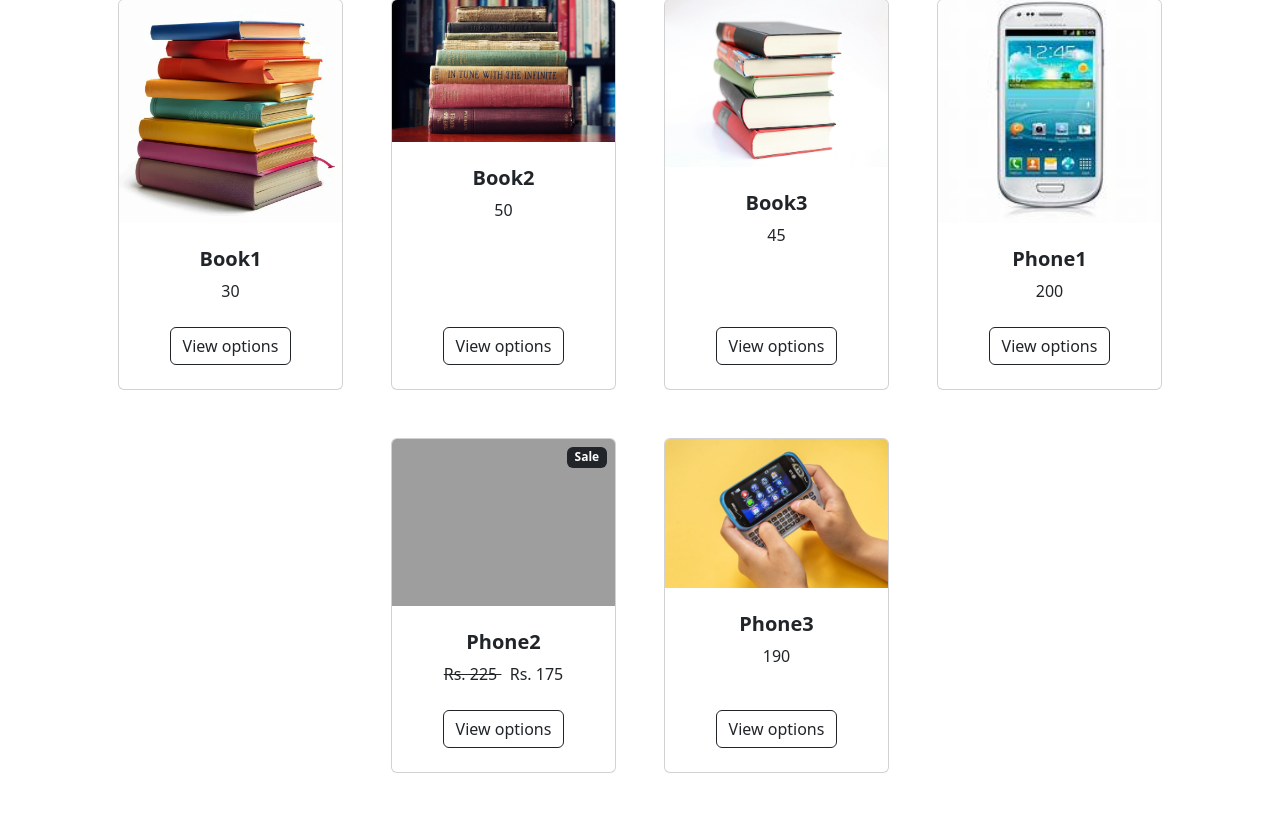
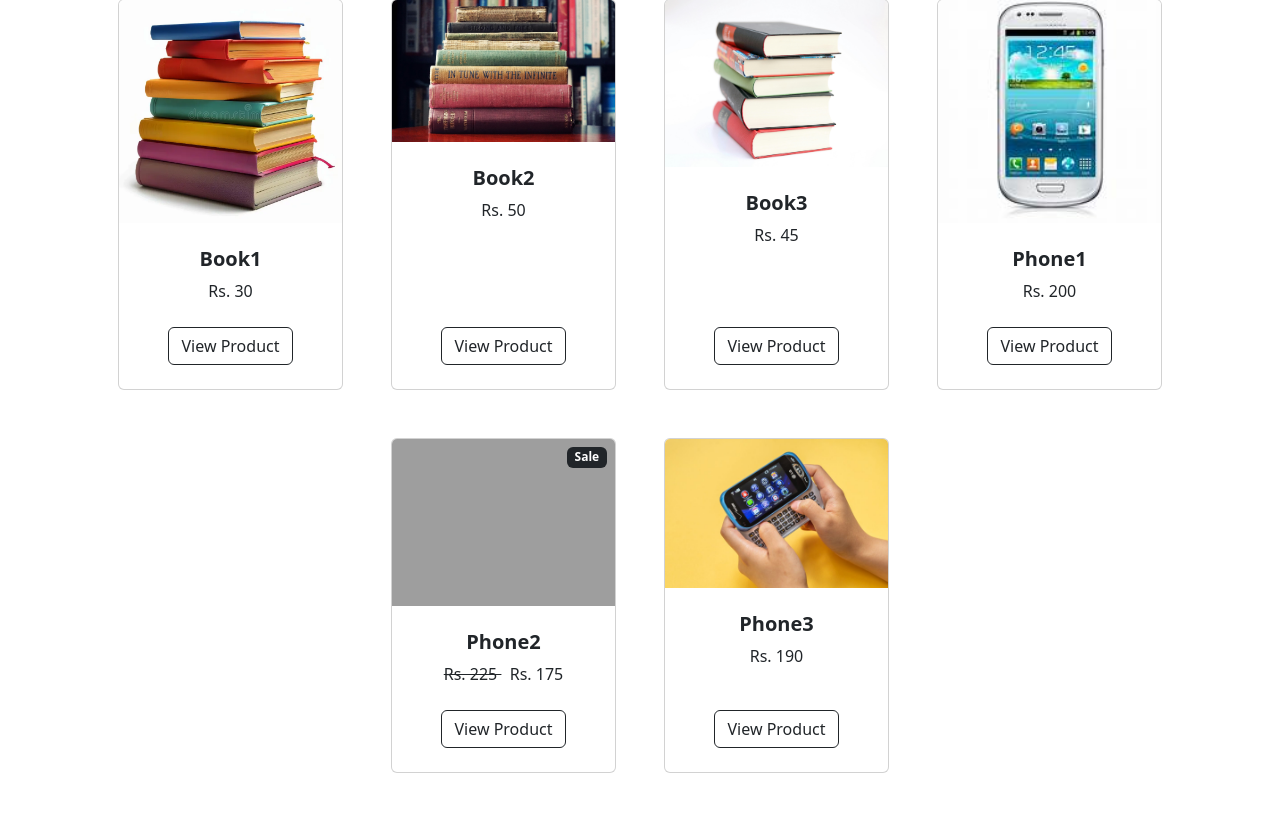
Before and after one commit to Sakshi29-p/woc7.0-django-ecommerce-sakshipatadiya, a Django app: page / in a window 1280 px wide. Shown: the part 450-1287 px from the top of the page. Run offline with Django 4.2, Linux system fonts and the light colour scheme; data comes from the database, SQL or seed files in the repository; some libraries are stand-ins or nearby versions; grey boxes are pictures that could not be loaded.

Commit message:
added the pae to display the products in detail

```diff
--- a/ecommerce/ecommerce/urls.py
+++ b/ecommerce/ecommerce/urls.py
@@ -25,5 +25,6 @@ urlpatterns = [
     path('login/',login_user,name="login_user"),
     path('logout/',logout_user,name="logout_user"),
     path('register/',register_user,name="register_user"),
-    path('about/',about,name='about')
+    path('about/',about,name='about'),
+    path('product/<int:pk>',product,name='product'),
 ] + static(settings.MEDIA_URL,document_root=settings.MEDIA_ROOT)
--- a/ecommerce/home/templates/index.html
+++ b/ecommerce/home/templates/index.html
@@ -40,7 +40,7 @@
                         </div>
                         <!-- Product actions-->
                         <div class="card-footer p-4 pt-0 border-top-0 bg-transparent">
-                            <div class="text-center"><a class="btn btn-outline-dark mt-auto" href="#">View options</a></div>
+                            <div class="text-center"><a class="btn btn-outline-dark mt-auto" href="{% url 'product' product.id %}">View Product</a></div>
                         </div>
                     </div>
                 </div>
@@ -55,12 +55,12 @@
                                 <!-- Product name-->
                                 <h5 class="fw-bolder">{{ product.name }}</h5>
                                 <!-- Product price-->
-                                {{ product.price }}
+                                Rs. {{ product.price }}
                             </div>
                         </div>
                         <!-- Product actions-->
                         <div class="card-footer p-4 pt-0 border-top-0 bg-transparent">
-                            <div class="text-center"><a class="btn btn-outline-dark mt-auto" href="#">View options</a></div>
+                            <div class="text-center"><a class="btn btn-outline-dark mt-auto" href="{% url 'product' product.id %}">View Product</a></div>
                         </div>
                     </div>
                 </div>
--- a/ecommerce/home/views.py
+++ b/ecommerce/home/views.py
@@ -81,3 +81,7 @@ def register_user(request):
 
 def about(request):
     return  render(request, 'about.html')
+
+def product(request,pk):
+    product = Product.objects.get(id=pk)
+    return render(request,'product.html',{'product':product})
```
Also changed, not shown: ecommerce/home/templates/product.html (added, +33 -0 lines).
